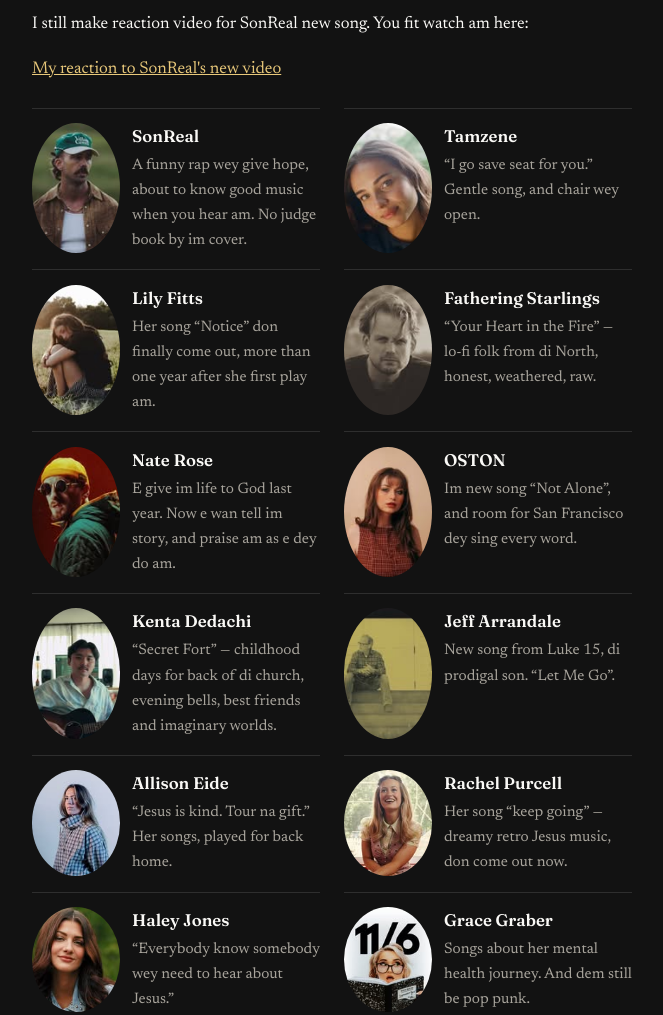
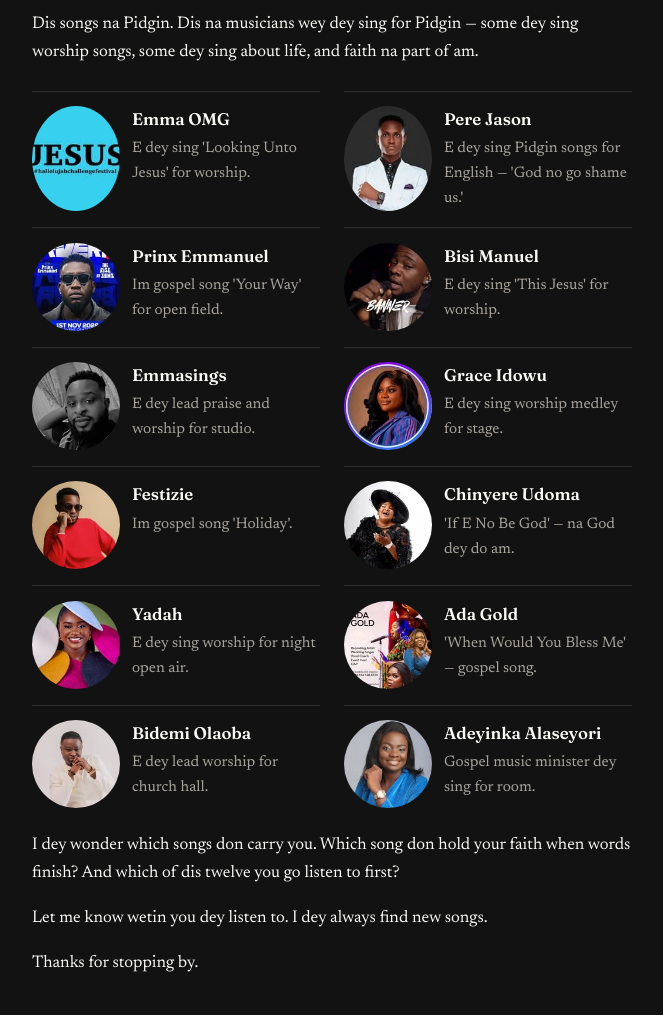
Before and after one commit to streamjonathan/jonathanmccallum-pcm, an Eleventy site: page content/posts/2026-11-23-music-and-faith.md in a window 1280 px wide. Shown: the part 600-1615 px from the top of the page, without its empty margins (308-971 px from the left). Built offline with nearby package versions, Linux system fonts and the light colour scheme; Eleventy itself is replaced by a stand-in of ours; files that its build step writes are made by us from their sources.

Commit message:
Music and Faith: Nigerian Pidgin musicians (12 verified)

```diff
--- a/content/posts/2026-11-23-music-and-faith.md
+++ b/content/posts/2026-11-23-music-and-faith.md
@@ -3,7 +3,7 @@ title: "Music and Faith"
 date: 2026-11-23
 slug: music-and-faith
 draft: false
-shareImage: /images/music-faith/sonreal.jpg
+shareImage: /images/music-faith/emmaohmagod.jpg
 ---
 
 I dey spend plenty time dey listen to musicians for Instagram. Na some of dem I don dey listen to lately.
@@ -14,70 +14,68 @@ Paul do something like dis for Athens. E use dia poetry and dia language, di way
 
 No be all of dem dey sing worship songs. Most of dem just dey sing about life, and faith na part of am. Na dat one I like about dem. Tap one card to watch di song for Instagram.
 
-I still make reaction video for SonReal new song. You fit watch am here:
-
-[My reaction to SonReal's new video](https://www.youtube.com/shorts/wePjZMr6beE)
+Dis songs na Pidgin. Dis na musicians wey dey sing for Pidgin — some dey sing worship songs, some dey sing about life, and faith na part of am.
 
 <div class="ig-grid">
-<a class="ig-card" href="https://www.instagram.com/reel/DgBgmKwB84s/" target="_blank" rel="noopener">
-<img class="ig-card__img" src="/images/music-faith/sonreal.jpg" alt="SonReal" loading="lazy" width="150" height="150">
-<span class="ig-card__text"><span class="ig-card__name">SonReal</span>
-<span class="ig-card__note">A funny rap wey give hope, about to know good music when you hear am. No judge book by im cover.</span></span>
+<a class="ig-card" href="https://www.instagram.com/reel/DdRq7eDTmAo/" target="_blank" rel="noopener">
+<img class="ig-card__img" src="/images/music-faith/emmaohmagod.jpg" alt="Emma OMG" loading="lazy" width="150" height="150">
+<span class="ig-card__text"><span class="ig-card__name">Emma OMG</span>
+<span class="ig-card__note">E dey sing 'Looking Unto Jesus' for worship.</span></span>
 </a>
-<a class="ig-card" href="https://www.instagram.com/reel/DgDnpYFAUjr/" target="_blank" rel="noopener">
-<img class="ig-card__img" src="/images/music-faith/tamzene.jpg" alt="Tamzene" loading="lazy" width="150" height="150">
-<span class="ig-card__text"><span class="ig-card__name">Tamzene</span>
-<span class="ig-card__note">“I go save seat for you.” Gentle song, and chair wey open.</span></span>
+<a class="ig-card" href="https://www.instagram.com/reel/DbYqumftMiM/" target="_blank" rel="noopener">
+<img class="ig-card__img" src="/images/music-faith/officialperejason.jpg" alt="Pere Jason" loading="lazy" width="150" height="150">
+<span class="ig-card__text"><span class="ig-card__name">Pere Jason</span>
+<span class="ig-card__note">E dey sing Pidgin songs for English — 'God no go shame us.'</span></span>
 </a>
-<a class="ig-card" href="https://www.instagram.com/reel/Df5X6L3K-3W/" target="_blank" rel="noopener">
-<img class="ig-card__img" src="/images/music-faith/lilyfittsmusic.jpg" alt="Lily Fitts" loading="lazy" width="150" height="150">
-<span class="ig-card__text"><span class="ig-card__name">Lily Fitts</span>
-<span class="ig-card__note">Her song “Notice” don finally come out, more than one year after she first play am.</span></span>
+<a class="ig-card" href="https://www.instagram.com/reel/DHCIrp_trYC/" target="_blank" rel="noopener">
+<img class="ig-card__img" src="/images/music-faith/thisisprinx.jpg" alt="Prinx Emmanuel" loading="lazy" width="150" height="150">
+<span class="ig-card__text"><span class="ig-card__name">Prinx Emmanuel</span>
+<span class="ig-card__note">Im gospel song 'Your Way' for open field.</span></span>
 </a>
-<a class="ig-card" href="https://www.instagram.com/reel/DgE-ybeI6ko/" target="_blank" rel="noopener">
-<img class="ig-card__img" src="/images/music-faith/fatheringstarlings.jpg" alt="Fathering Starlings" loading="lazy" width="150" height="150">
-<span class="ig-card__text"><span class="ig-card__name">Fathering Starlings</span>
-<span class="ig-card__note">“Your Heart in the Fire” — lo-fi folk from di North, honest, weathered, raw.</span></span>
+<a class="ig-card" href="https://www.instagram.com/reel/DRNgmJ2iPRP/" target="_blank" rel="noopener">
+<img class="ig-card__img" src="/images/music-faith/bisimanuel.jpg" alt="Bisi Manuel" loading="lazy" width="150" height="150">
+<span class="ig-card__text"><span class="ig-card__name">Bisi Manuel</span>
+<span class="ig-card__note">E dey sing 'This Jesus' for worship.</span></span>
 </a>
-<a class="ig-card" href="https://www.instagram.com/reel/DfkSMZhpium/" target="_blank" rel="noopener">
-<img class="ig-card__img" src="/images/music-faith/naterosemusic.jpg" alt="Nate Rose" loading="lazy" width="150" height="150">
-<span class="ig-card__text"><span class="ig-card__name">Nate Rose</span>
-<span class="ig-card__note">E give im life to God last year. Now e wan tell im story, and praise am as e dey do am.</span></span>
+<a class="ig-card" href="https://www.instagram.com/reel/DJ10440sax3/" target="_blank" rel="noopener">
+<img class="ig-card__img" src="/images/music-faith/emmasings14.jpg" alt="Emmasings" loading="lazy" width="150" height="150">
+<span class="ig-card__text"><span class="ig-card__name">Emmasings</span>
+<span class="ig-card__note">E dey lead praise and worship for studio.</span></span>
 </a>
-<a class="ig-card" href="https://www.instagram.com/p/DgBMyeNkkyO/" target="_blank" rel="noopener">
-<img class="ig-card__img" src="/images/music-faith/ostonmusic.jpg" alt="OSTON" loading="lazy" width="150" height="150">
-<span class="ig-card__text"><span class="ig-card__name">OSTON</span>
-<span class="ig-card__note">Im new song “Not Alone”, and room for San Francisco dey sing every word.</span></span>
+<a class="ig-card" href="https://www.instagram.com/reel/Dci86reqAv2/" target="_blank" rel="noopener">
+<img class="ig-card__img" src="/images/music-faith/gracee_idowu.jpg" alt="Grace Idowu" loading="lazy" width="150" height="150">
+<span class="ig-card__text"><span class="ig-card__name">Grace Idowu</span>
+<span class="ig-card__note">E dey sing worship medley for stage.</span></span>
 </a>
-<a class="ig-card" href="https://www.instagram.com/reel/Df1qtokoyBh/" target="_blank" rel="noopener">
-<img class="ig-card__img" src="/images/music-faith/kenta_dedachi.jpg" alt="Kenta Dedachi" loading="lazy" width="150" height="150">
-<span class="ig-card__text"><span class="ig-card__name">Kenta Dedachi</span>
-<span class="ig-card__note">“Secret Fort” — childhood days for back of di church, evening bells, best friends and imaginary worlds.</span></span>
+<a class="ig-card" href="https://www.instagram.com/reel/DRIDc_WDckf/" target="_blank" rel="noopener">
+<img class="ig-card__img" src="/images/music-faith/festizie.jpg" alt="Festizie" loading="lazy" width="150" height="150">
+<span class="ig-card__text"><span class="ig-card__name">Festizie</span>
+<span class="ig-card__note">Im gospel song 'Holiday'.</span></span>
 </a>
-<a class="ig-card" href="https://www.instagram.com/reel/DfCRnSiPXa5/" target="_blank" rel="noopener">
-<img class="ig-card__img" src="/images/music-faith/jeffarrandale.jpg" alt="Jeff Arrandale" loading="lazy" width="150" height="150">
-<span class="ig-card__text"><span class="ig-card__name">Jeff Arrandale</span>
-<span class="ig-card__note">New song from Luke 15, di prodigal son. “Let Me Go”.</span></span>
+<a class="ig-card" href="https://www.instagram.com/reel/DTCexcHjO8A/" target="_blank" rel="noopener">
+<img class="ig-card__img" src="/images/music-faith/officialchinyereudoma.jpg" alt="Chinyere Udoma" loading="lazy" width="150" height="150">
+<span class="ig-card__text"><span class="ig-card__name">Chinyere Udoma</span>
+<span class="ig-card__note">'If E No Be God' — na God dey do am.</span></span>
 </a>
-<a class="ig-card" href="https://www.instagram.com/reel/Df71X0lzZsN/" target="_blank" rel="noopener">
-<img class="ig-card__img" src="/images/music-faith/allison_eide.jpg" alt="Allison Eide" loading="lazy" width="150" height="150">
-<span class="ig-card__text"><span class="ig-card__name">Allison Eide</span>
-<span class="ig-card__note">“Jesus is kind. Tour na gift.” Her songs, played for back home.</span></span>
+<a class="ig-card" href="https://www.instagram.com/reel/DI7CNAkswZK/" target="_blank" rel="noopener">
+<img class="ig-card__img" src="/images/music-faith/yadahworld.jpg" alt="Yadah" loading="lazy" width="150" height="150">
+<span class="ig-card__text"><span class="ig-card__name">Yadah</span>
+<span class="ig-card__note">E dey sing worship for night open air.</span></span>
 </a>
-<a class="ig-card" href="https://www.instagram.com/reel/DgD31mXBDcn/" target="_blank" rel="noopener">
-<img class="ig-card__img" src="/images/music-faith/rachelpurcellmusic.jpg" alt="Rachel Purcell" loading="lazy" width="150" height="150">
-<span class="ig-card__text"><span class="ig-card__name">Rachel Purcell</span>
-<span class="ig-card__note">Her song “keep going” — dreamy retro Jesus music, don come out now.</span></span>
+<a class="ig-card" href="https://www.instagram.com/reel/DOit7w4jaCM/" target="_blank" rel="noopener">
+<img class="ig-card__img" src="/images/music-faith/adagoldofficial.jpg" alt="Ada Gold" loading="lazy" width="150" height="150">
+<span class="ig-card__text"><span class="ig-card__name">Ada Gold</span>
+<span class="ig-card__note">'When Would You Bless Me' — gospel song.</span></span>
 </a>
-<a class="ig-card" href="https://www.instagram.com/reel/Df9vziqCJtC/" target="_blank" rel="noopener">
-<img class="ig-card__img" src="/images/music-faith/haleyjonesofficial.jpg" alt="Haley Jones" loading="lazy" width="150" height="150">
-<span class="ig-card__text"><span class="ig-card__name">Haley Jones</span>
-<span class="ig-card__note">“Everybody know somebody wey need to hear about Jesus.”</span></span>
+<a class="ig-card" href="https://www.instagram.com/reel/DNyqG852LUF/" target="_blank" rel="noopener">
+<img class="ig-card__img" src="/images/music-faith/bidemiolaoba.jpg" alt="Bidemi Olaoba" loading="lazy" width="150" height="150">
+<span class="ig-card__text"><span class="ig-card__name">Bidemi Olaoba</span>
+<span class="ig-card__note">E dey lead worship for church hall.</span></span>
 </a>
-<a class="ig-card" href="https://www.instagram.com/reel/DgAmATaizM0/" target="_blank" rel="noopener">
-<img class="ig-card__img" src="/images/music-faith/gracegrabermusic.jpg" alt="Grace Graber" loading="lazy" width="150" height="150">
-<span class="ig-card__text"><span class="ig-card__name">Grace Graber</span>
-<span class="ig-card__note">Songs about her mental health journey. And dem still be pop punk.</span></span>
+<a class="ig-card" href="https://www.instagram.com/reel/DWM1y4hgMJ2/" target="_blank" rel="noopener">
+<img class="ig-card__img" src="/images/music-faith/adeyinkaalaseyori.jpg" alt="Adeyinka Alaseyori" loading="lazy" width="150" height="150">
+<span class="ig-card__text"><span class="ig-card__name">Adeyinka Alaseyori</span>
+<span class="ig-card__note">Gospel music minister dey sing for room.</span></span>
 </a>
 </div>
 
```
Also changed, not shown: content/images/music-faith/adagoldofficial.jpg (added), content/images/music-faith/adeyinkaalaseyori.jpg (added), content/images/music-faith/bidemiolaoba.jpg (added), content/images/music-faith/bisimanuel.jpg (added), content/images/music-faith/emmaohmagod.jpg (added), content/images/music-faith/emmasings14.jpg (added), content/images/music-faith/festizie.jpg (added), content/images/music-faith/gracee_idowu.jpg (added), content/images/music-faith/officialchinyereudoma.jpg (added), content/images/music-faith/officialperejason.jpg (added), content/images/music-faith/thisisprinx.jpg (added), content/images/music-faith/yadahworld.jpg (added).
